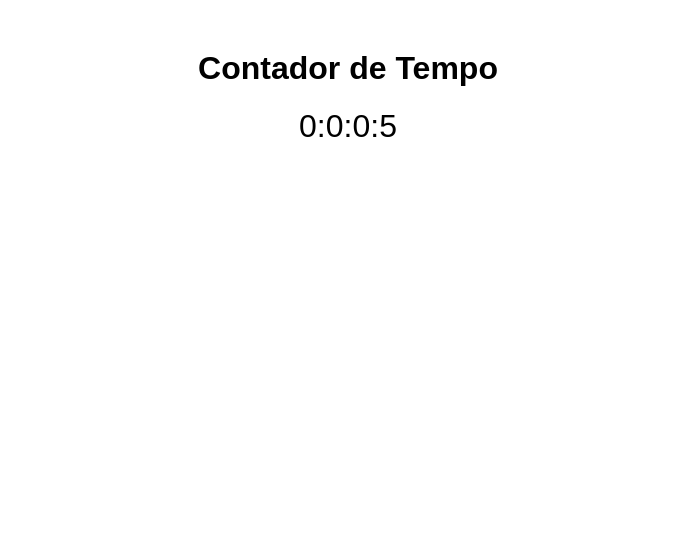
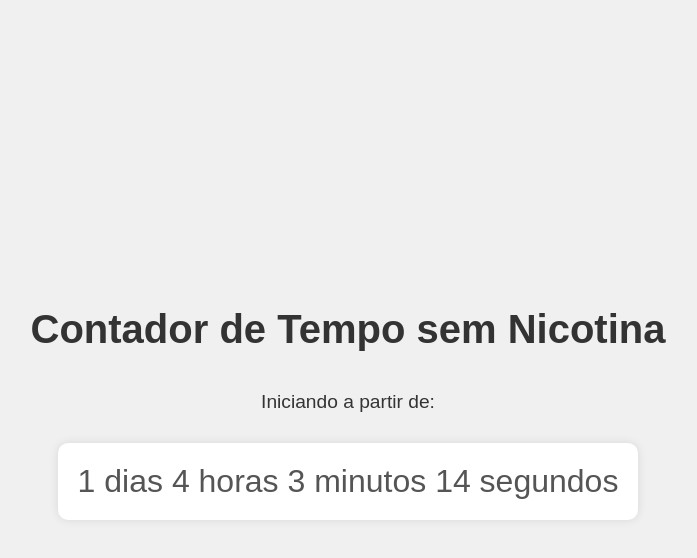
Before and after one commit to aureamcd/aureamcd.github.io, a plain HTML site: page index.html in a window 1280 px wide. Shown: the whole page, without its empty margins (292-989 px from the left). Drawn offline with Linux system fonts and the light colour scheme; no server answers.

Commit message:
Update index.html

```diff
--- a/index.html
+++ b/index.html
@@ -1,69 +1,73 @@
 <!DOCTYPE html>
-<html lang="en">
+<html lang="pt-BR">
+
 <head>
     <meta charset="UTF-8">
     <meta name="viewport" content="width=device-width, initial-scale=1.0">
-    <title>Contador</title>
+    <title>Contador de Tempo sem Nicotina</title>
     <style>
         body {
             font-family: Arial, sans-serif;
-            text-align: center;
-            margin-top: 50px;
+            background-color: #f0f0f0;
+            color: #333;
+            display: flex;
+            flex-direction: column;
+            align-items: center;
+            justify-content: center;
+            height: 100vh;
+            margin: 0;
         }
-        #timer {
+
+        h1 {
+            font-size: 2.5em;
+            margin-bottom: 20px;
+        }
+
+        p {
+            font-size: 1.2em;
+            margin-bottom: 10px;
+        }
+
+        #contador {
             font-size: 2em;
             margin-top: 20px;
+            color: #555;
+            background-color: #fff;
+            padding: 20px;
+            border-radius: 10px;
+            box-shadow: 0px 0px 10px rgba(0, 0, 0, 0.1);
         }
     </style>
 </head>
+
 <body>
-    <h1>Contador de Tempo</h1>
-    <div id="timer">Carregando...</div>
+    <h1>Contador de Tempo sem Nicotina</h1>
+    <p>Iniciando a partir de:</p>
+    <div id="contador">0 dias 0 horas 0 minutos 0 segundos</div>
+
     <script>
-        const apiUrl = 'https://your-backend-url.com/api'; // Substitua pela URL do seu backend
+        // Define a data inicial específica
+        const dataInicial = new Date('2024-08-20T14:00:00'); // Data e hora desejadas
 
-        async function fetchSavedTime() {
-            try {
-                const response = await fetch(`${apiUrl}/get-time`);
-                const data = await response.json();
-                return data.savedTime;
-            } catch (error) {
-                console.error('Erro ao buscar o tempo:', error);
-                return Date.now(); // Retorne a hora atual se houver um erro
+        function atualizarContador() {
+            const agora = new Date();
+            const diferenca = agora - dataInicial;
+
+            if (diferenca < 0) {
+                document.getElementById('contador').textContent = 'Data inválida ou no futuro.';
+                return;
             }
+
+            const dias = Math.floor(diferenca / (1000 * 60 * 60 * 24));
+            const horas = Math.floor((diferenca % (1000 * 60 * 60 * 24)) / (1000 * 60 * 60));
+            const minutos = Math.floor((diferenca % (1000 * 60 * 60)) / (1000 * 60));
+            const segundos = Math.floor((diferenca % (1000 * 60)) / 1000);
+
+            document.getElementById('contador').textContent = `${dias} dias ${horas} horas ${minutos} minutos ${segundos} segundos`;
         }
 
-        async function updateSavedTime(time) {
-            try {
-                await fetch(`${apiUrl}/set-time`, {
-                    method: 'POST',
-                    headers: { 'Content-Type': 'application/json' },
-                    body: JSON.stringify({ savedTime: time }),
-                });
-            } catch (error) {
-                console.error('Erro ao atualizar o tempo:', error);
-            }
-        }
-
-        async function startTimer() {
-            let savedTime = await fetchSavedTime();
-
-            function updateTimer() {
-                const currentTime = new Date().getTime();
-                const elapsedTime = currentTime - savedTime;
-                const days = Math.floor(elapsedTime / (1000 * 60 * 60 * 24));
-                const hours = Math.floor((elapsedTime % (1000 * 60 * 60 * 24)) / (1000 * 60 * 60));
-                const minutes = Math.floor((elapsedTime % (1000 * 60 * 60)) / (1000 * 60));
-                const seconds = Math.floor((elapsedTime % (1000 * 60)) / 1000);
-
-                document.getElementById('timer').textContent = `${days}:${hours}:${minutes}:${seconds}`;
-                updateSavedTime(savedTime); // Atualizar o tempo salvo
-            }
-
-            setInterval(updateTimer, 1000);
-        }
-
-        startTimer();
+        setInterval(atualizarContador, 1000); // Atualiza o contador a cada segundo
     </script>
 </body>
+
 </html>
```
